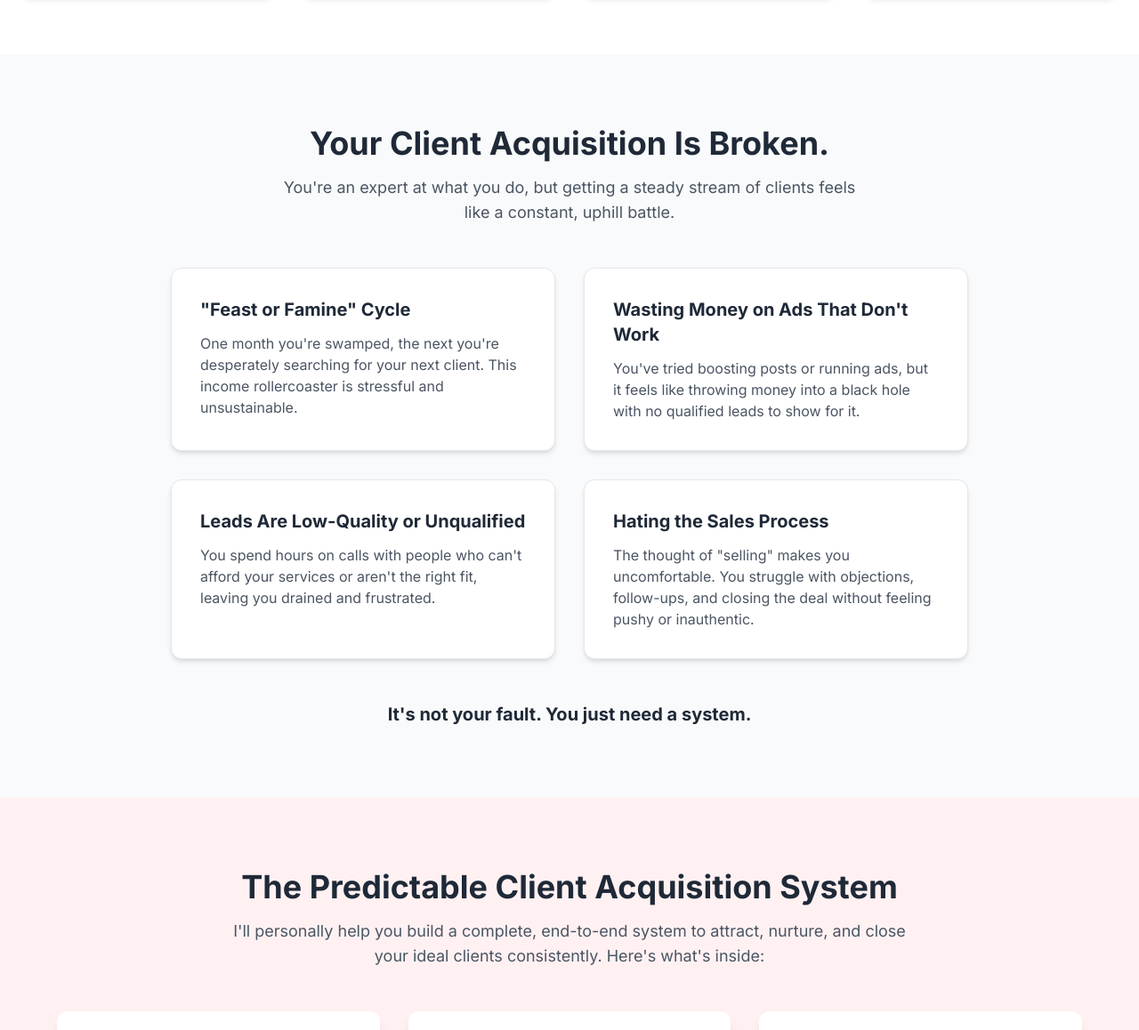
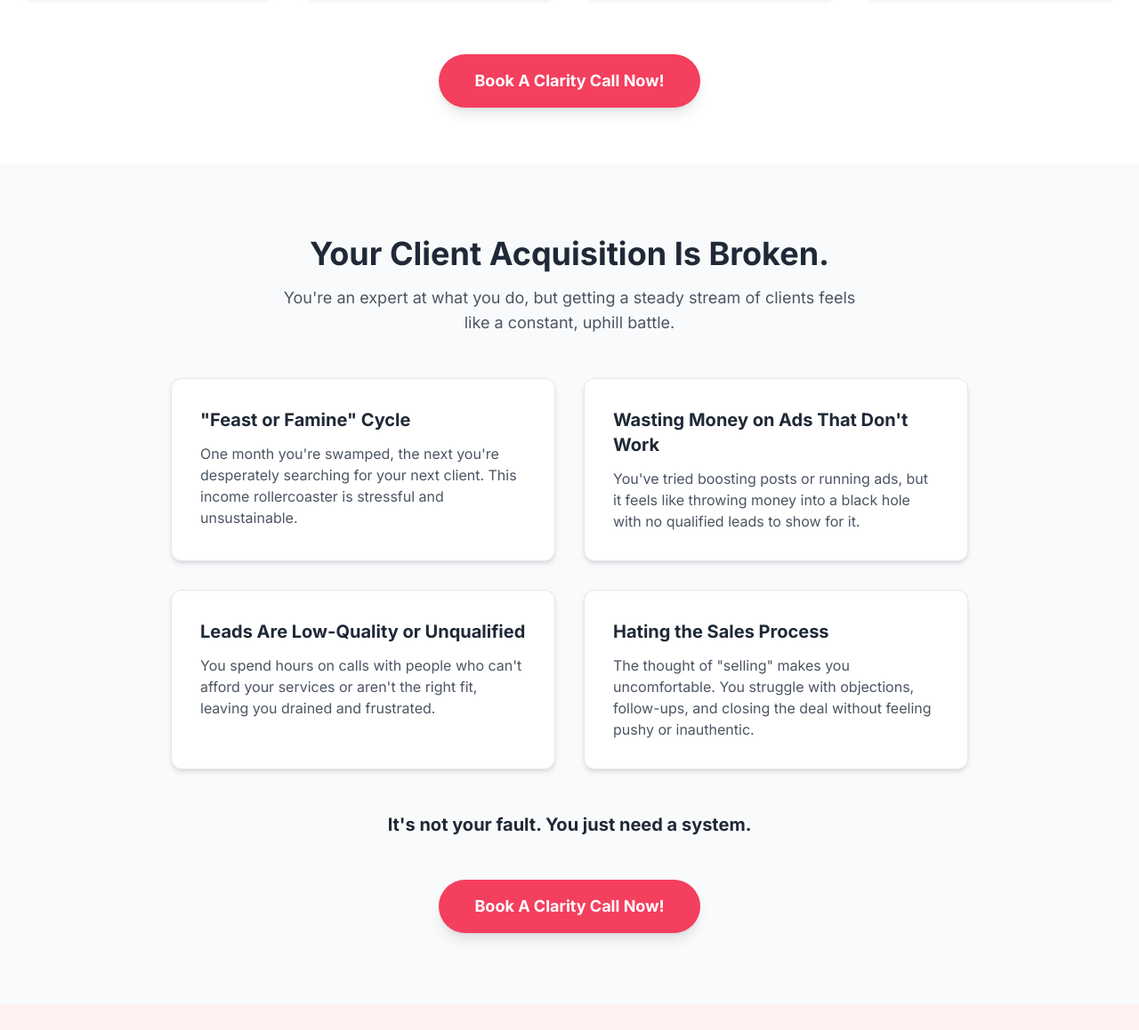
Before and after one commit to taiba143/Website, a plain HTML site: page predictable-clients.html.html in a window 1280 px wide. Shown: the part 767-1925 px from the top of the page at 89% size. Drawn offline with nearby package versions, Linux system fonts and the light colour scheme.

Commit message:
updated buttons

```diff
--- a/predictable-clients.html.html
+++ b/predictable-clients.html.html
@@ -141,6 +141,10 @@
                         </div>
                     </div>
                 </div>
+                <!-- ADDED BUTTON -->
+                <div class="text-center mt-16">
+                    <button onclick="openModal()" class="inline-block bg-rose-500 text-white font-bold py-4 px-10 rounded-full text-lg hover:bg-rose-600 transition duration-300 ease-in-out transform hover:scale-105 shadow-lg">Book A Clarity Call Now!</button>
+                </div>
             </div>
         </section>
 
@@ -168,6 +172,10 @@
                     </div>
                 </div>
                 <p class="text-xl font-bold max-w-3xl mx-auto mt-12">It's not your fault. You just need a system.</p>
+                <!-- ADDED BUTTON -->
+                <div class="text-center mt-12">
+                   <button onclick="openModal()" class="inline-block bg-rose-500 text-white font-bold py-4 px-10 rounded-full text-lg hover:bg-rose-600 transition duration-300 ease-in-out transform hover:scale-105 shadow-lg">Book A Clarity Call Now!</button>
+                </div>
             </div>
         </section>
 
```
